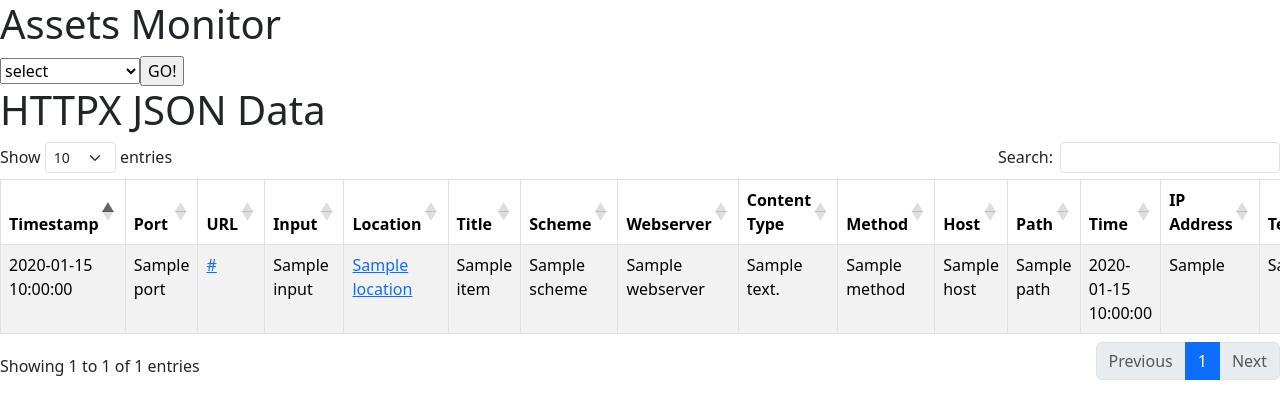
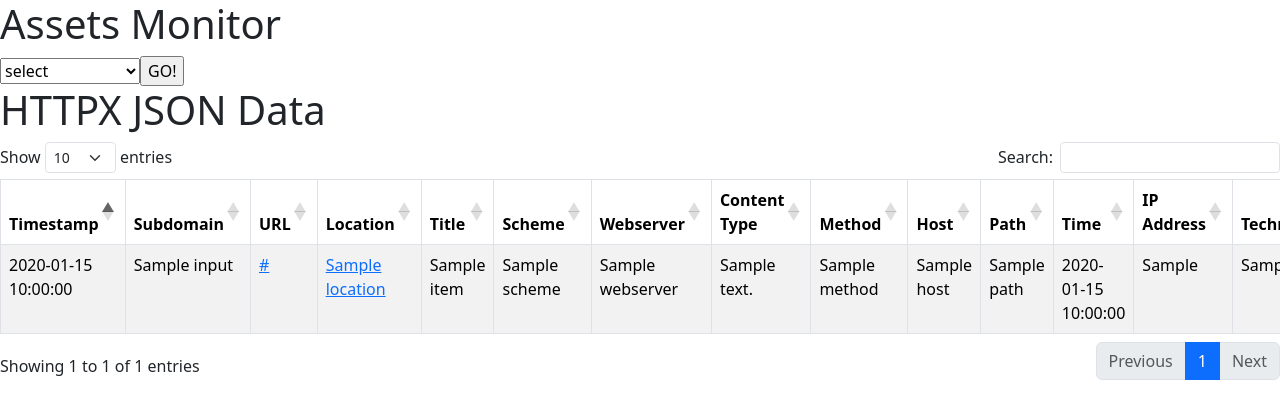
Before and after one commit to jonathann403/assets-monitor, a Flask app: template app/templates/index.html in a window 1280 px wide; the page is wider, and only the part inside the window is pictured. Shown: the top 419 px of that part. Run offline with Flask 3, Linux system fonts and the light colour scheme; the template is opened without the code that fills it: most values are stand-ins (such as "Sample title", 1, 10 or a date in 2020); some libraries are stand-ins or nearby versions.

Commit message:
changed the input th to Subdomain

```diff
--- a/app/templates/index.html
+++ b/app/templates/index.html
@@ -49,9 +49,8 @@
         <thead>
             <tr>
                 <th>Timestamp</th>
-                <th>Port</th>
+                <th>Subdomain</th>
                 <th>URL</th>
-                <th>Input</th>
                 <th>Location</th>
                 <th>Title</th>
                 <th>Scheme</th>
@@ -73,9 +72,8 @@
             {% for item in data %}
             <tr>
                 <td>{{ item.timestamp }}</td>
-                <td>{{ item.port }}</td>
+                <td>{{ item.input }}</td>
                 <td><a href="{{ item.url }}">{{ item.url }}</a></td>
-                <td>{{ item.input }}</td>
                 <td><a href="{{ item.location }}">{{ item.location }}</a></td>
                 <td>{{ item.title }}</td>
                 <td>{{ item.scheme }}</td>
```
